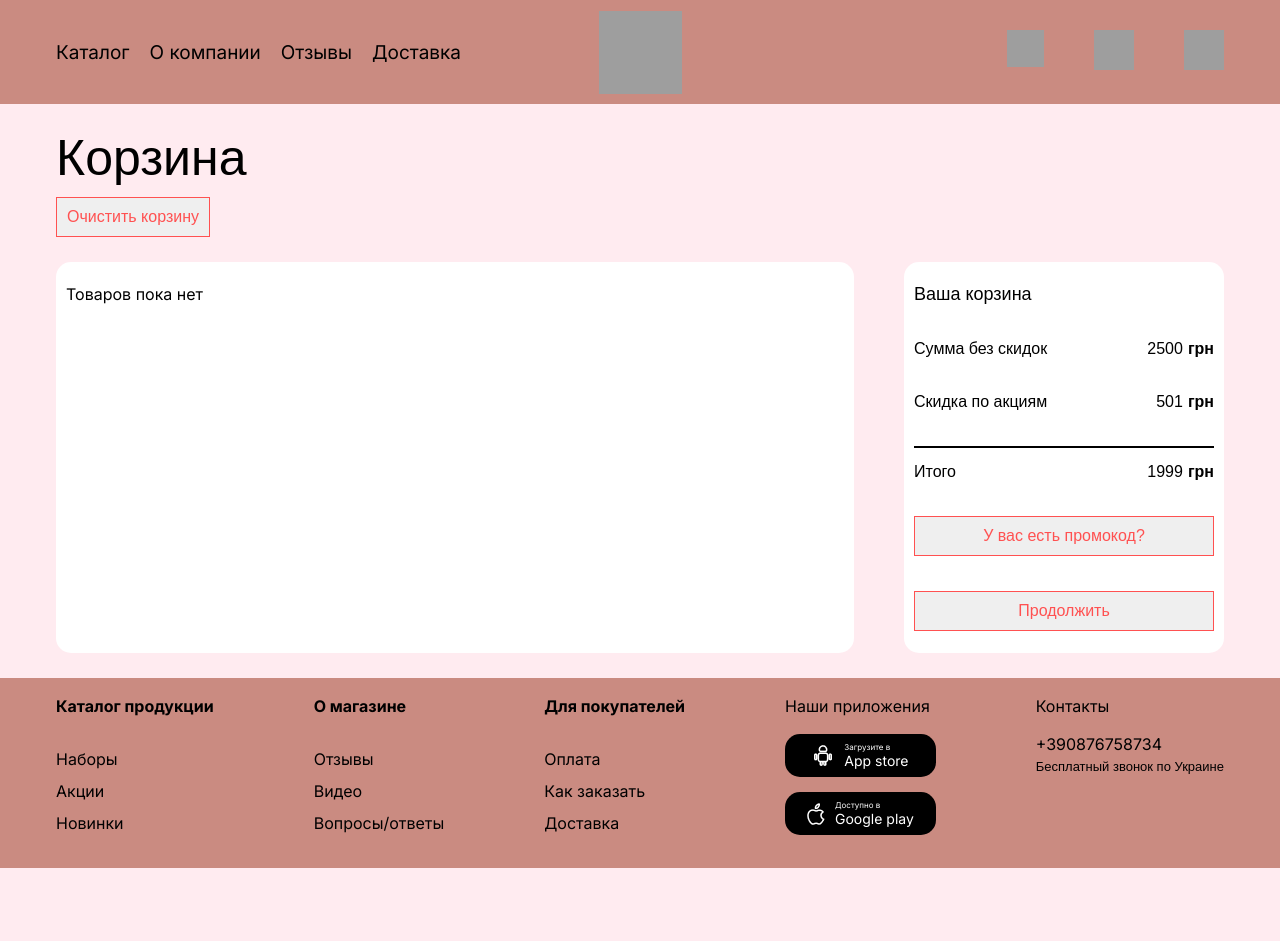
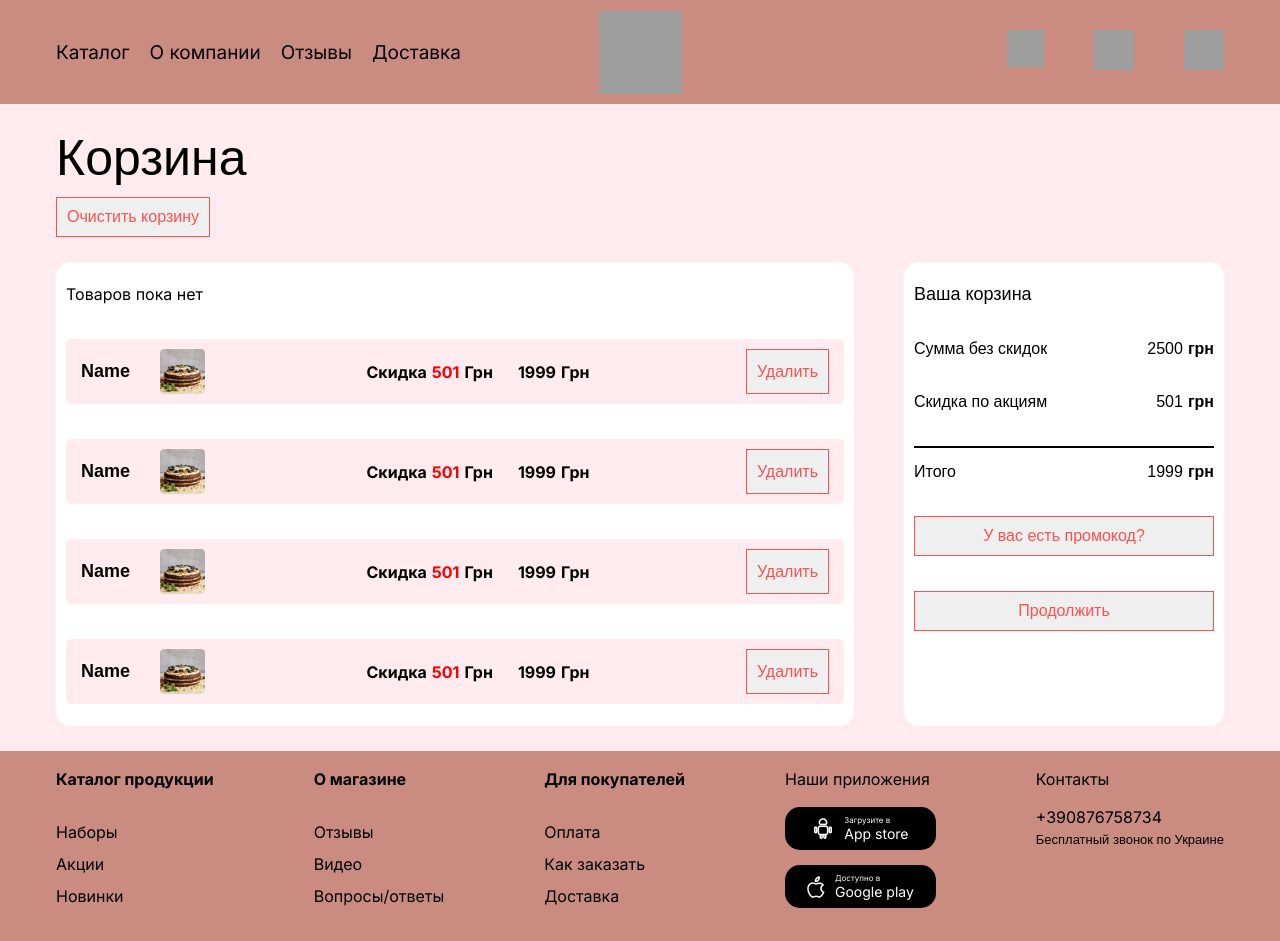
Before and after one commit to kestenbaum/Cakes-shop, a Next.js app in the folder client/: page /basket in a window 1280 px wide. Before the commit the page ends 868 px from the top, so only its background shows below. Built offline with nearby package versions, Linux system fonts and the light colour scheme; grey boxes are pictures that could not be loaded.

Commit message:
create BasketItem

```diff
--- a/client/src/app/basket/page.tsx
+++ b/client/src/app/basket/page.tsx
@@ -4,6 +4,7 @@ import React, {FC} from 'react';
 import styled from "styled-components";
 import MainButton from "@/components/UI/MainButton/MainButton";
 import AsideBasket from "@/components/Aside/AsideBasket";
+import BasketItem from "@/components/Basket/BasketItem";
 
 const Page: FC = () => {
     return (
@@ -15,7 +16,13 @@ const Page: FC = () => {
             <Basket>
                 <Product>
                     {true ?
-                        <span>Товаров пока нет</span>
+                        <>
+                            <span>Товаров пока нет</span>
+                            <BasketItem/>
+                            <BasketItem/>
+                            <BasketItem/>
+                            <BasketItem/>
+                        </>
                         :
                         null
                     }
--- /dev/null
+++ b/client/src/components/Basket/BasketItem.tsx
@@ -0,0 +1,80 @@
+import React, {FC} from 'react';
+import styled from "styled-components";
+import Image from "next/image";
+
+import logo from "@/assets/Frame 76.png"
+import MainButton from "@/components/UI/MainButton/MainButton";
+const BasketItem:FC = () => {
+    return (
+        <Wrapper>
+            <Content>
+                <Title>Name</Title>
+                <Image
+                    src={logo}
+                    alt={"logo item"}
+                    height={45}
+                    width={45}
+                />
+            </Content>
+            <PriceBlock>
+                <Price>
+                    <Value>Скидка</Value>
+                    <Value $primary={"red"}>501</Value>
+                    <Value>Грн</Value>
+                </Price>
+                <Price>
+                    <Value>1999</Value>
+                    <Value>Грн</Value>
+                </Price>
+            </PriceBlock>
+            <MainButton>Удалить</MainButton>
+        </Wrapper>
+    );
+};
+
+export default BasketItem;
+
+const Wrapper = styled.div`
+  display: flex;
+  justify-content: space-between;
+  width: 100%;
+  padding: 10px 15px;
+  background-color: #FFEBF0;
+  border-radius: 5px;
+`
+
+const Content = styled.div`
+  display: flex;
+  align-items: center;
+  gap: 30px;
+  @media all and (max-width: 443px){
+    flex-direction: column;
+  }
+`
+
+const Title = styled.h2`
+  font-size: 18px;
+  font-family: Happy Monkey, sans-serif;
+  color: black;
+`
+
+const PriceBlock = styled.div`
+    display: flex;
+    align-items: center;
+    gap: 20px;
+  @media all and (max-width: 550px){
+    flex-direction: column;
+    justify-content: center;
+  }
+`
+
+const Price = styled.div`
+
+`
+
+const Value = styled.span<{$primary?:string}>`
+  font-size: 16px;
+  color: ${props => props.$primary};
+  font-weight: bold;
+  margin-left: 5px;
+`
```
